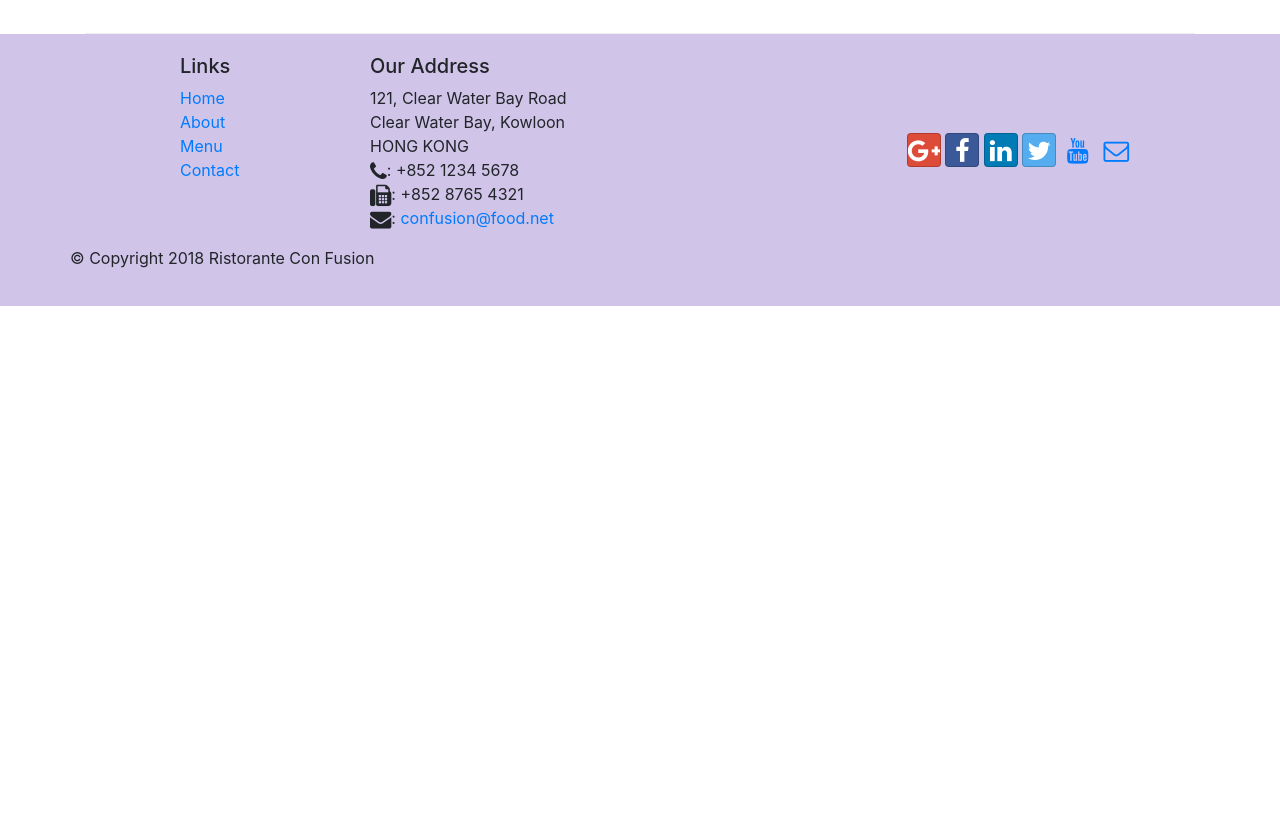
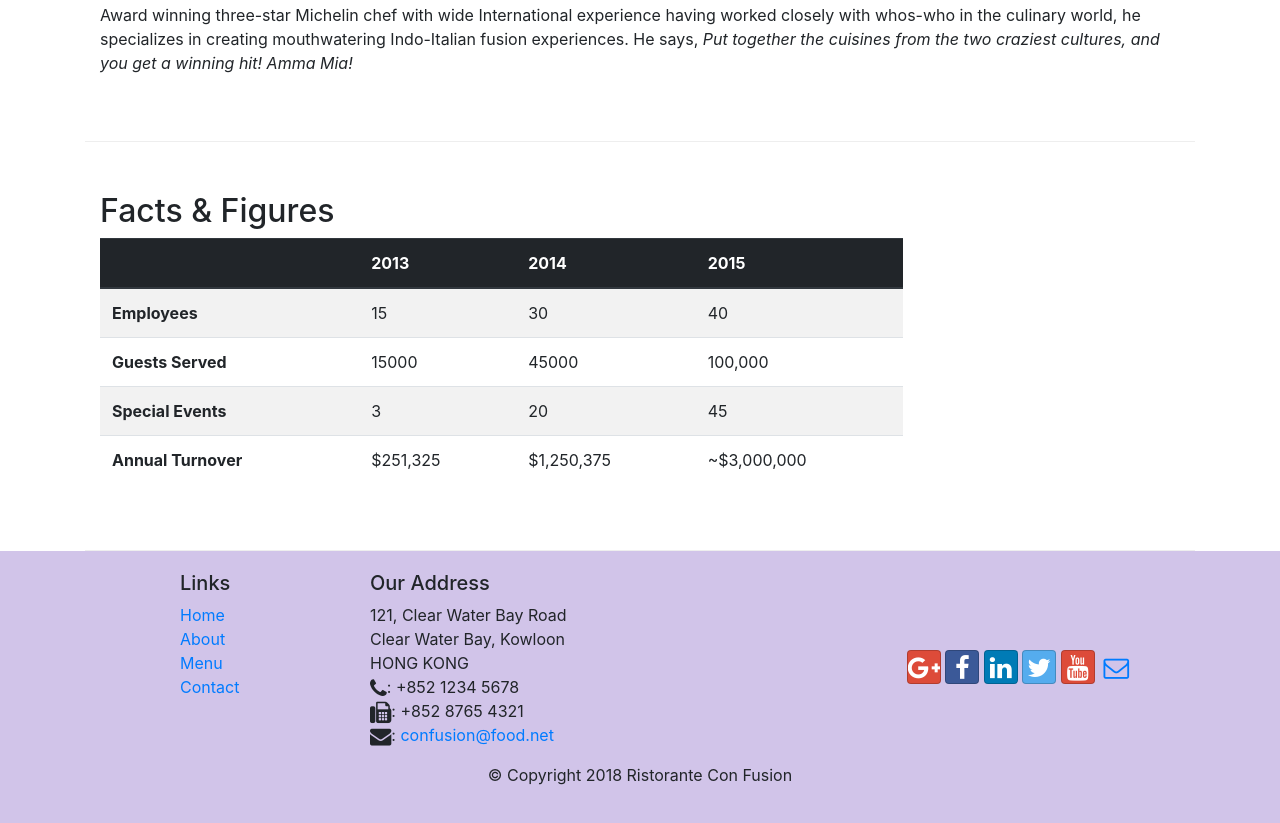
Before and after one commit to aserantes/bootstrap-test, a website: page aboutus.html in a window 1280 px wide. Shown: the part 1520-2343 px from the top of the page. Before the commit the page ends 1826 px from the top, so only its background shows below. Drawn offline with nearby package versions, Linux system fonts and the light colour scheme.

Commit message:
tables and cards

```diff
--- a/aboutus.html
+++ b/aboutus.html
@@ -8,9 +8,9 @@
     <meta http-equiv="x-ua-compatible" content="ie=edge">
     <!-- Bootstrap CSS -->
     <link rel="stylesheet" href="node_modules/bootstrap/dist/css/bootstrap.min.css">
-    <link rel="stylesheet" type="text/css" href="node_modules/font-awesome/css/font-awesome.min.css">
-    <link rel="stylesheet" type="text/css" href="node_modules/bootstrap-social/bootstrap-social.css">
-    <link rel="stylesheet" type="text/css" href="css/styles.css">
+    <link rel="stylesheet" href="node_modules/font-awesome/css/font-awesome.min.css">
+    <link rel="stylesheet" href="node_modules/bootstrap-social/bootstrap-social.css">
+    <link rel="stylesheet" href="css/styles.css">
     <title>Ristorante Con Fusion: About Us</title>
 </head>
 
@@ -20,13 +20,21 @@
             <button class="navbar-toggler" type="button" data-toggle="collapse" data-target="#Navbar">
                 <span class="navbar-toggler-icon"></span>
             </button>
-            <a class="navbar-brand mr-auto" href="./index.html">Ristorante Con Fusion</a>
+            <a class="navbar-brand" href="./index.html">Ristorante Con Fusion</a>
             <div class="collapse navbar-collapse" id="Navbar">
                 <ul class="navbar-nav mr-auto">
-                    <li class="nav-item"><a class="nav-link" href="./index.html"><span class="fa fa-home fa-lg"></span> Home</a></li>
-                    <li class="nav-item active"><a class="nav-link" href="#"><span class="fa fa-info fa-lg"></span> About</a></li>
-                    <li class="nav-item"><a class="nav-link" href="#"><span class="fa fa-list fa-lg"></span> Menu</a></li>
-                    <li class="nav-item"><a class="nav-link" href="./contactus.html"><span class="fa fa-address-card fa-lg"></span> Contact</a></li>
+                    <li class="nav-item"><a class="nav-link" href="./index.html">
+                        <span class="fa fa-home fa-lg"></span> Home</a>
+                    </li>
+                    <li class="nav-item active"><a class="nav-link" href="#">
+                        <span class="fa fa-info fa-lg"></span> About</a>
+                    </li>
+                    <li class="nav-item"><a class="nav-link" href="#">
+                        <span class="fa fa-list fa-lg"></span> Menu</a>
+                    </li>
+                    <li class="nav-item"><a class="nav-link" href="./contactus.html">
+                        <span class="fa fa-address-card fa-lg"></span> Contact</a>
+                    </li>
                 </ul>
             </div>
         </div>
@@ -60,7 +68,34 @@
                 <p>Started in 2010, Ristorante con Fusion quickly established itself as a culinary icon par excellence in Hong Kong. With its unique brand of world fusion cuisine that can be found nowhere else, it enjoys patronage from the A-list clientele in Hong Kong. Featuring four of the best three-star Michelin chefs in the world, you never know what will arrive on your plate the next time you visit us.</p>
                 <p>The restaurant traces its humble beginnings to <em>The Frying Pan</em>, a successful chain started by our CEO, Mr. Peter Pan, that featured for the first time the world's best cuisines in a pan.</p>
             </div>
-            <div>
+            <div class="col-12 col-sm-6">
+                <div class="card">
+                    <h3 class="card-header bg-primary text-white">Facts At a Glance</h3>
+                    <div class="card-body">
+                        <dl class="row">
+                            <dt class="col-6">Started</dt>
+                            <dd class="col-6">3 Feb. 2013</dd>
+                            <dt class="col-6">Major Stake Holder</dt>
+                            <dd class="col-6">HK Fine Foods Inc.</dd>
+                            <dt class="col-6">Last Year's Turnover</dt>
+                            <dd class="col-6">$1,250,375</dd>
+                            <dt class="col-6">Employees</dt>
+                            <dd class="col-6">40</dd>
+                        </dl>
+                    </div>
+                </div>
+            </div>
+            <div class="col-12">
+                <div class="card card-body bg-light">
+                    <blockquote class="blockquote">
+                        <p class="mb-0">You better cut the pizza in four pieces because
+                            I'm not hungry enough to eat six.</p>
+                        <footer class="blockquote-footer">Yogi Berra,
+                            <cite title="Source Title">The Wit and Wisdom of Yogi Berra,
+                                P. Pepe, Diversion Books, 2014</cite>
+                        </footer>
+                    </blockquote>
+                </div>
             </div>
         </div>
         <div class="row row-content">
@@ -74,6 +109,51 @@
                 <p class="d-none d-sm-block">Blessed with the most discerning gustatory sense, Agumbe, our CTO, personally ensures that every dish that we serve meets his exacting tastes. Our chefs dread the tongue lashing that ensues if their dish does not meet his exacting standards. He lives by his motto, <em>You click only if you survive my lick.</em></p>
                 <h3>Alberto Somayya <small>Executive Chef</small></h3>
                 <p class="d-none d-sm-block">Award winning three-star Michelin chef with wide International experience having worked closely with whos-who in the culinary world, he specializes in creating mouthwatering Indo-Italian fusion experiences. He says, <em>Put together the cuisines from the two craziest cultures, and you get a winning hit! Amma Mia!</em></p>
+            </div>
+        </div>
+        <div class="row row-content">
+            <div class="col-12 col-sm-9">
+                <h2>Facts &amp; Figures</h2>
+                <div class="table-responsive">
+                    <table class="table table-striped">
+                        <thead class="thead-dark">
+                            <tr>
+                                <th>&nbsp;</th>
+                                <th>2013</th>
+                                <th>2014</th>
+                                <th>2015</th>
+                            </tr>
+                        </thead>
+                        <tbody>
+                            <tr>
+                                <th>Employees</th>
+                                <td>15</td>
+                                <td>30</td>
+                                <td>40</td>
+                            </tr>
+                            <tr>
+                                <th>Guests Served</th>
+                                <td>15000</td>
+                                <td>45000</td>
+                                <td>100,000</td>
+                            </tr>
+                            <tr>
+                                <th>Special Events</th>
+                                <td>3</td>
+                                <td>20</td>
+                                <td>45</td>
+                            </tr>
+                            <tr>
+                                <th>Annual Turnover</th>
+                                <td>$251,325</td>
+                                <td>$1,250,375</td>
+                                <td>~$3,000,000</td>
+                            </tr>
+                        </tbody>
+                    </table>
+                </div>
+            </div>
+            <div class="col-12 col-sm-3">
             </div>
         </div>
     </div>
@@ -97,18 +177,18 @@
                         HONG KONG<br>
                         <i class="fa fa-phone fa-lg"></i>: +852 1234 5678<br>
                         <i class="fa fa-fax fa-lg"></i>: +852 8765 4321<br>
-                        <i class="fa fa-envelope fa-lg"></i>: <a href="mailto:confusion@food.net">confusion@food.net</a>
+                        <i class="fa fa-envelope fa-lg"></i>:
+                        <a href="mailto:confusion@food.net">confusion@food.net</a>
                     </address>
                 </div>
                 <div class="col-12 col-sm-4 align-self-center">
                     <div class="text-center">
-                    <div class="text-center">
-                        <a class="btn btn-social-icon btn-google" href="http://google.com/+"><i class="fa fa-google-plus fa-lg"></i></a>
-                        <a class="btn btn-social-icon btn-facebook" href="http://www.facebook.com/profile.php?id="><i class="fa fa-facebook fa-lg"></i></a>
-                        <a class="btn btn-social-icon btn-linkedin" href="http://www.linkedin.com/in/"><i class="fa fa-linkedin fa-lg"></i></a>
-                        <a class="btn btn-social-icon btn-twitter" href="http://twitter.com/"><i class="fa fa-twitter fa-lg"></i></a>
-                        <a class="btn btn-social-icon btn-youtube" href="http://youtube.com/"><i class="fa fa-youtube fa-lg"></i></a>
-                        <a class="btn btn-social-icon" href="mailto:"><i class="fa fa-envelope-o fa-lg"></i></a>
+                        <a class="btn btn-social-icon btn-google" href="http://google.com/+"><i class="fa fa-google-plus"></i></a>
+                        <a class="btn btn-social-icon btn-facebook" href="http://www.facebook.com/profile.php?id="><i class="fa fa-facebook"></i></a>
+                        <a class="btn btn-social-icon btn-linkedin" href="http://www.linkedin.com/in/"><i class="fa fa-linkedin"></i></a>
+                        <a class="btn btn-social-icon btn-twitter" href="http://twitter.com/"><i class="fa fa-twitter"></i></a>
+                        <a class="btn btn-social-icon btn-google" href="http://youtube.com/"><i class="fa fa-youtube"></i></a>
+                        <a class="btn btn-social-icon" href="mailto:"><i class="fa fa-envelope-o"></i></a>
                     </div>
                 </div>
             </div>
```
Also changed, not shown: contactus.html (+14 -6 lines), index.html (+24 -15 lines).
